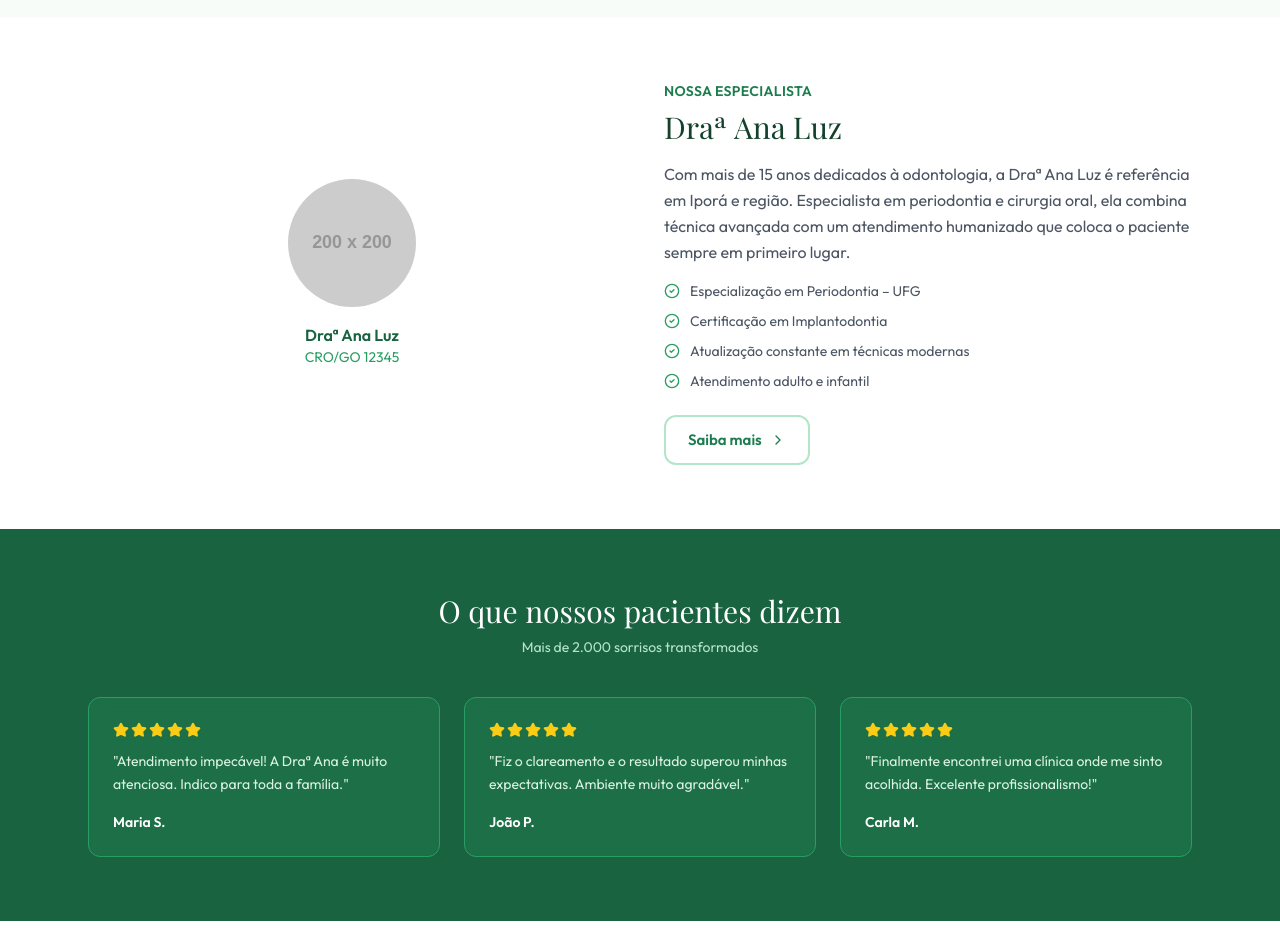
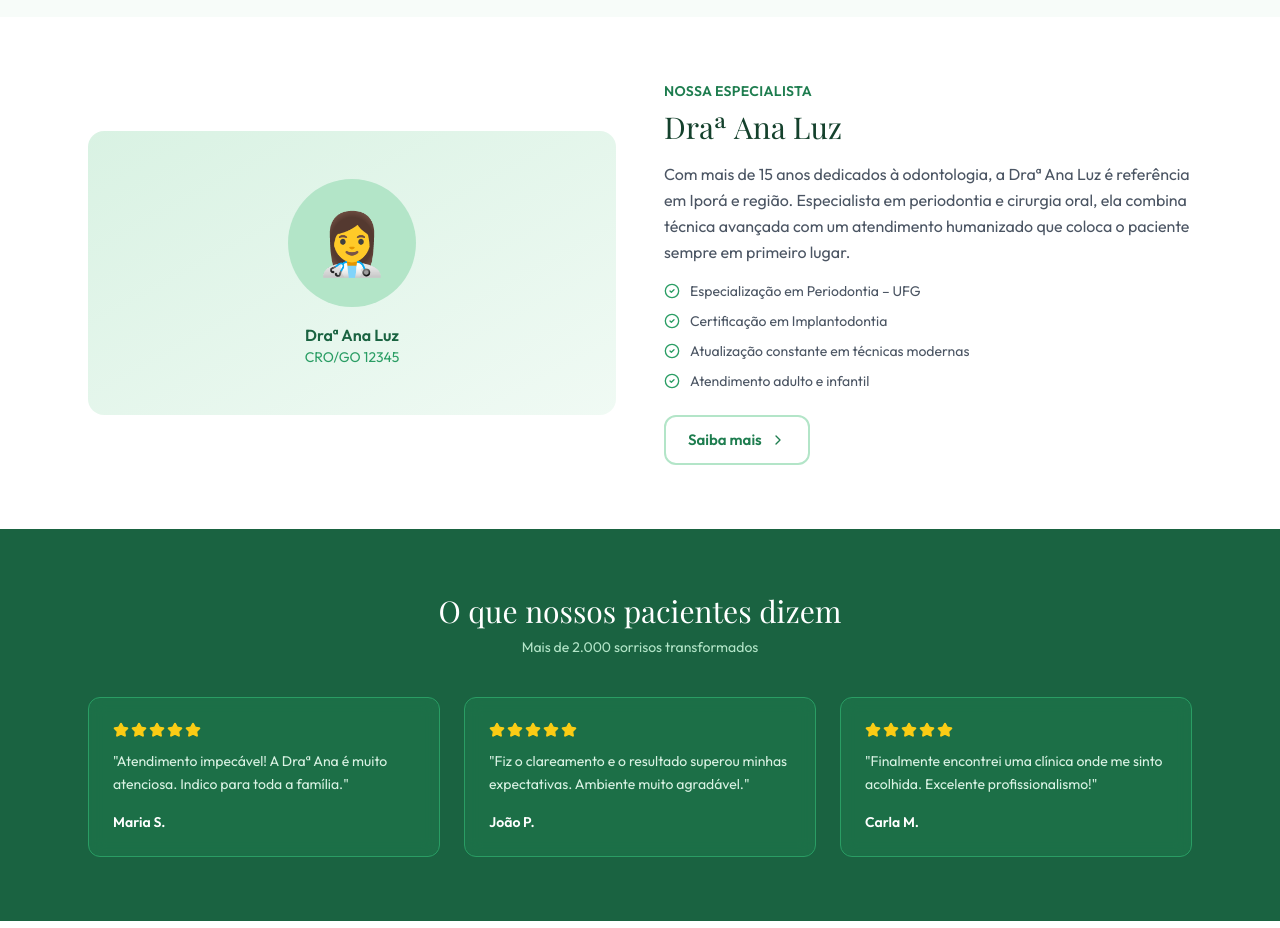
Before and after one commit to PRautomacao/saude-certa, a Next.js app: page / in a window 1280 px wide. Shown: the part 1860-2788 px from the top of the page. Built offline with nearby package versions, Linux system fonts and the light colour scheme; a web font is replaced by a local one.

Commit message:
revert to original emoji avatar and remove DoctorAvatar component

```diff
--- a/app/(site)/components/DoctorAvatar.tsx
+++ /dev/null
@@ -1,22 +0,0 @@
-'use client';
-
-import { useState } from 'react';
-
-interface DoctorAvatarProps {
-  src: string;
-  alt: string;
-  className?: string;
-}
-
-export default function DoctorAvatar({ src, alt, className }: DoctorAvatarProps) {
-  const [imgSrc, setImgSrc] = useState(src);
-
-  return (
-    <img
-      src={imgSrc}
-      alt={alt}
-      className={className}
-      onError={() => setImgSrc('https://via.placeholder.com/200.png?text=Foto')}
-    />
-  );
-}
--- a/app/(site)/page.tsx
+++ b/app/(site)/page.tsx
@@ -5,7 +5,7 @@ import {
   Stethoscope, Sparkles,
 } from 'lucide-react';
 import ChatWidget from './components/ChatWidget';
-import DoctorAvatar from './components/DoctorAvatar';
+
 
 const servicos = [
   { icon: '🦷', nome: 'Periodontia', desc: 'Tratamento especializado das gengivas e estruturas de suporte dos dentes.', valor: 'A partir de R$ 350' },
@@ -146,17 +146,15 @@ export default function HomePage() {
       <section className="py-16 bg-white">
         <div className="max-w-6xl mx-auto px-4 sm:px-6">
           <div className="grid md:grid-cols-2 gap-12 items-center">
-            <div className="flex items-center justify-center">
-              <div className="text-center">
-                <DoctorAvatar
-                  src="/logo-png.png"
-                  alt="Draª Ana Luz"
-                  className="rounded-full w-32 h-32 mx-auto mb-4 object-cover"
-                />
-                <div className="text-brand-700 font-semibold">Draª Ana Luz</div>
-                <div className="text-brand-500 text-sm">CRO/GO 12345</div>
+              <div className="bg-gradient-to-br from-brand-100 to-brand-50 rounded-2xl p-12 flex items-center justify-center min-h-64">
+                <div className="text-center">
+                  <div className="w-32 h-32 bg-brand-200 rounded-full mx-auto mb-4 flex items-center justify-center text-6xl">
+                    👩‍⚕️
+                  </div>
+                  <div className="text-brand-700 font-semibold">Draª Ana Luz</div>
+                  <div className="text-brand-500 text-sm">CRO/GO 12345</div>
+                </div>
               </div>
-            </div>
             <div>
               <div className="text-brand-600 text-sm font-semibold uppercase tracking-wide mb-2">Nossa Especialista</div>
               <h2 className="font-display text-3xl text-brand-900 mb-4">Draª Ana Luz</h2>
```
